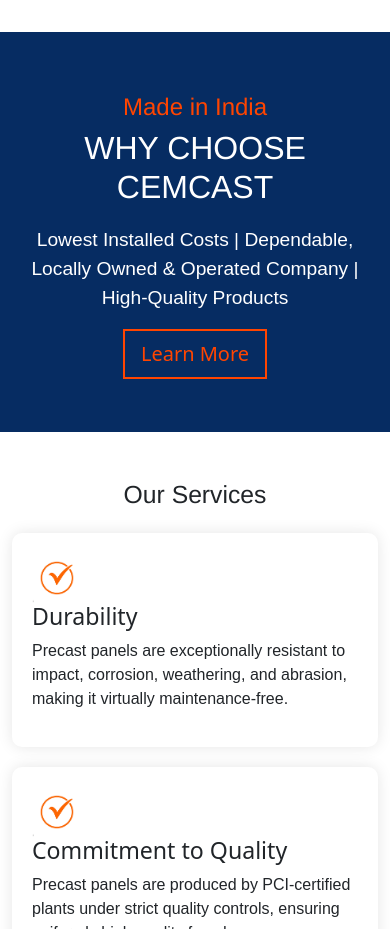
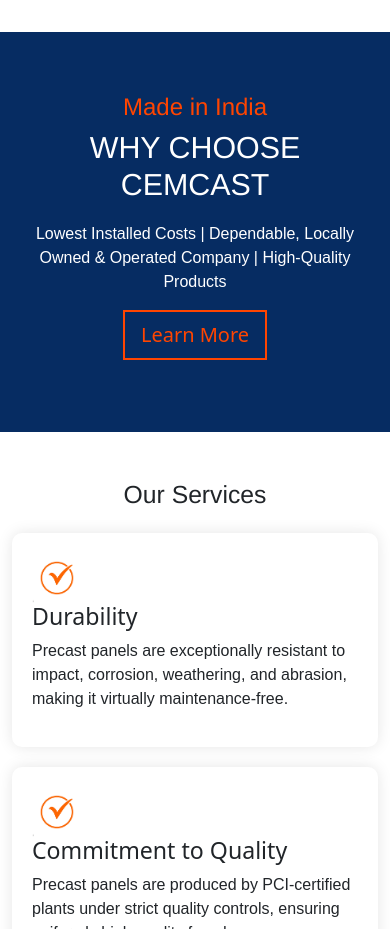
Before and after one commit to Anahita-sodhi/Cemcast-structures, a plain HTML site: page index.html in a window 390 px wide. Shown: the part 780-1709 px from the top of the page. Drawn offline with nearby package versions, Linux system fonts and the light colour scheme.

Commit message:
Add files via upload

```diff
--- a/project.css
+++ b/project.css
@@ -221,8 +221,12 @@ h2{
         width: 90%;
     }
     #choose{
-        font-size: 2rem;
+        font-size: 1.9rem;
     }
+    #para{
+        font-size: 1rem;
+    }
+
 
 }
 /*serivices*/
```
